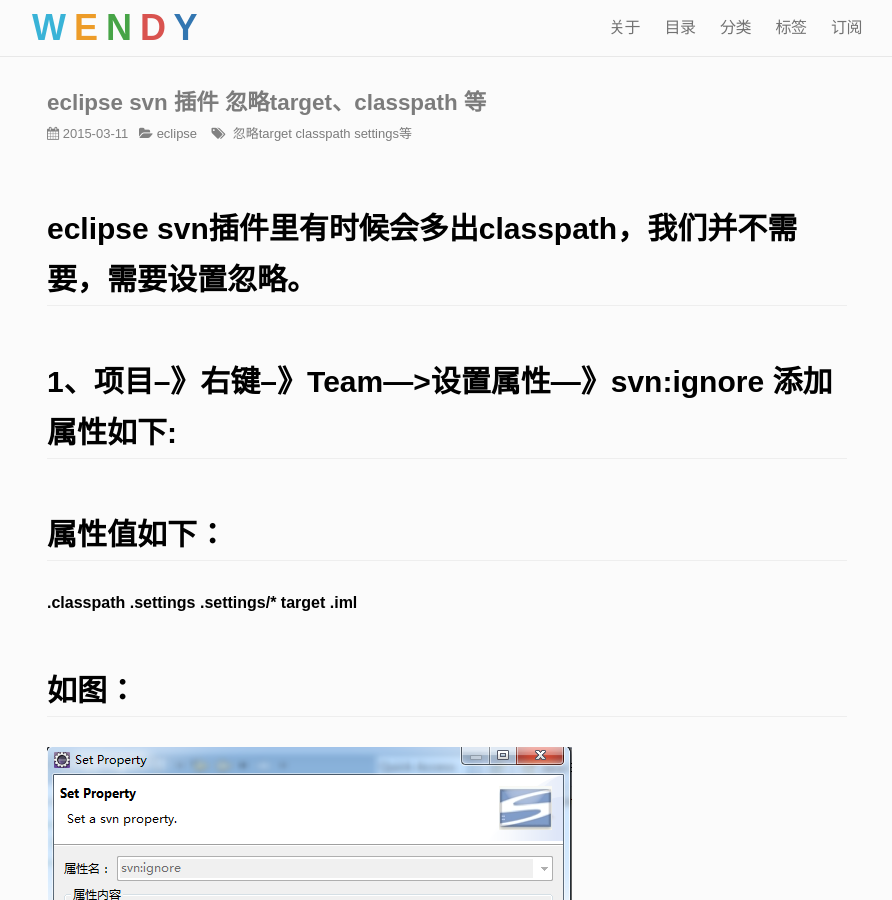
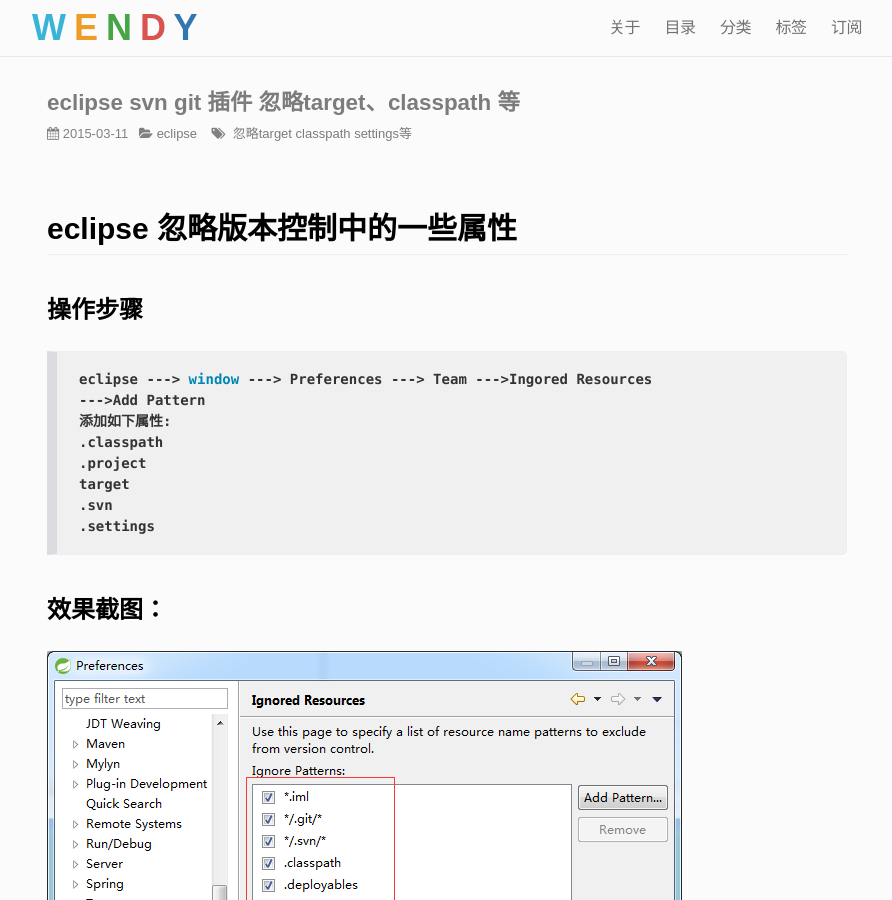
Before and after one commit to ywendy/ywendy.github.io, a Jekyll site: the page built from _posts/2015-3-11-eclipse-1.md, in a window 1280 px wide and 900 px high. Shown: the whole window, without its empty margins (193-1085 px from the left). Built offline with Jekyll 4.4.1, drawn with Linux system fonts in a browser that asks for light colours; nearby versions of some CDN libraries; Markdown is read by kramdown in place of the engine named in the settings; comment, search, counter and statistics services are not loaded.

Commit message:
eclipse svn ignore

````diff
--- a/_posts/2015-3-11-eclipse-1.md
+++ b/_posts/2015-3-11-eclipse-1.md
@@ -1,21 +1,24 @@
 ---
 layout: post
-title:  "eclipse svn 插件 忽略target、classpath 等"
+title:  "eclipse svn git 插件 忽略target、classpath 等"
 category: eclipse
 tags: 忽略target classpath settings等
 ---
 
-##eclipse svn插件里有时候会多出classpath，我们并不需要，需要设置忽略。
+## eclipse 忽略版本控制中的一些属性
 
+###操作步骤
 
-##1、项目--》右键--》Team--->设置属性---》svn:ignore 添加属性如下:
+```java
+eclipse ---> window ---> Preferences ---> Team --->Ingored Resources
+--->Add Pattern
+添加如下属性:
+.classpath
+.project
+target
+.svn
+.settings
+```
 
-##属性值如下：
-.classpath
-.settings
-.settings/*
-target
-.iml
-
-##如图：
+###效果截图：
 ![](https://ywendy.github.io/img/eclipse-svnignore.png)
````
Also changed, not shown: img/eclipse-svnignore.png.
